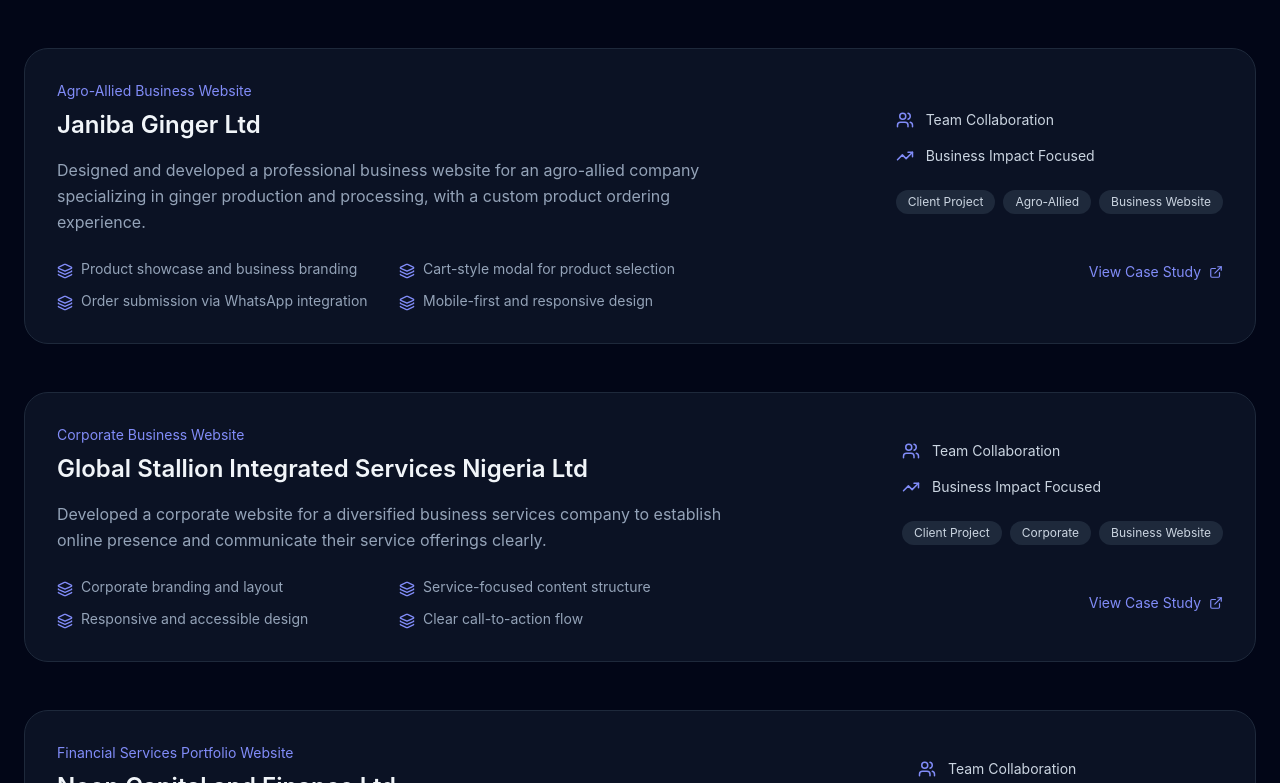
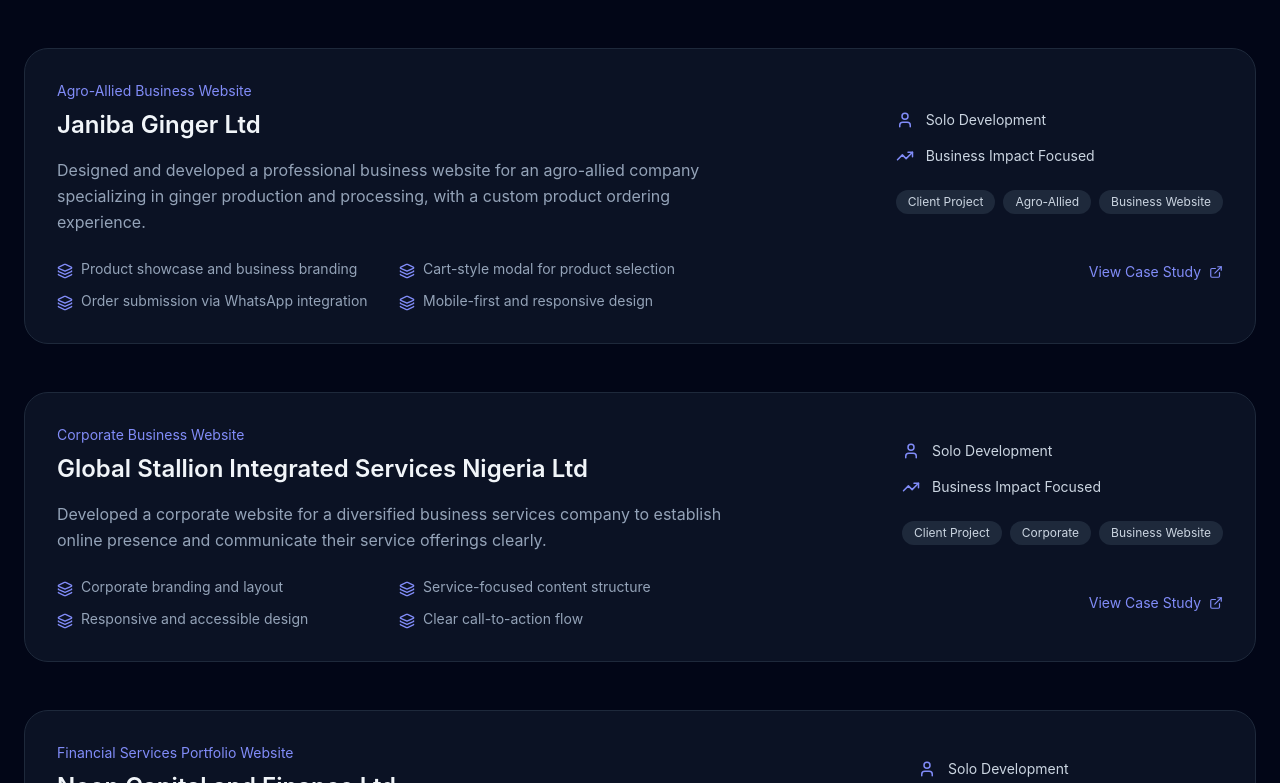
Before and after one commit to adamulab/adamucreates, a React (Vite) app: page /projects in a window 1280 px wide. Shown: the part 1277-2060 px from the top of the page. Built offline with nearby package versions, Linux system fonts and the light colour scheme.

Commit message:
correct seperation between team collaboration and solo development

```diff
--- a/src/pages/Projects.jsx
+++ b/src/pages/Projects.jsx
@@ -1,6 +1,6 @@
 import { useState } from "react";
 import { motion } from "framer-motion";
-import { Users, Layers, TrendingUp, ExternalLink } from "lucide-react";
+import { Users, User, Layers, TrendingUp, ExternalLink } from "lucide-react";
 import CaseStudyModal from "../components/CaseStudyModal";
 import { CASE_STUDY_STATUS } from "../data/caseStudyStatusConfig";
 
@@ -10,6 +10,7 @@
   ======================= */
   {
     title: "Enterprise Inventory & Payment System",
+    collaboration: "team",
     context: "Team-based enterprise application",
     status: "in-progress",
     caseStudyStatus: "testing",
@@ -25,6 +26,7 @@
   },
   {
     title: "NaijaHomePro",
+    collaboration: "team",
     context: "Real Estate Management System (Team Project)",
     status: "in-progress",
     caseStudyStatus: "development",
@@ -40,6 +42,7 @@
   },
   {
     title: "Patient Records Management System",
+    collaboration: "team",
     context: "Healthcare Information System",
     status: "in-progress",
     caseStudyStatus: "requirements",
@@ -59,6 +62,7 @@
   ======================= */
   {
     title: "Janiba Ginger Ltd",
+    collaboration: "solo",
     context: "Agro-Allied Business Website",
     status: "completed",
     description:
@@ -74,6 +78,7 @@
   },
   {
     title: "Global Stallion Integrated Services Nigeria Ltd",
+    collaboration: "solo",
     context: "Corporate Business Website",
     status: "completed",
     description:
@@ -89,6 +94,7 @@
   },
   {
     title: "Noon Capital and Finance Ltd",
+    collaboration: "solo",
     context: "Financial Services Portfolio Website",
     status: "completed",
     description:
@@ -108,6 +114,7 @@
   ======================= */
   {
     title: "Gidaje360",
+    collaboration: "team",
     context: "Property Management App",
     status: "completed",
     description:
@@ -122,6 +129,7 @@
   },
   {
     title: "AdamuCreates – Developers Quiz Game",
+    collaboration: "solo",
     context: "Personal Project",
     status: "completed",
     description:
@@ -137,6 +145,7 @@
   },
   {
     title: "Weather App",
+    collaboration: "solo",
     context: "Mini Project",
     status: "completed",
     description:
@@ -152,6 +161,7 @@
   },
   {
     title: "To-Do List App",
+    collaboration: "solo",
     context: "Mini Project",
     status: "completed",
     description:
@@ -235,7 +245,17 @@
           {/* Meta */}
           <div className="flex flex-col gap-4 min-w-[220px]">
             <div className="flex items-center gap-3 text-sm text-slate-300">
-              <Users size={18} className="text-indigo-400" /> Team Collaboration
+              {project.collaboration === "team" ? (
+                <>
+                  <Users size={18} className="text-indigo-400" />
+                  Team Collaboration
+                </>
+              ) : (
+                <>
+                  <User size={18} className="text-indigo-400" />
+                  Solo Development
+                </>
+              )}
             </div>
             <div className="flex items-center gap-3 text-sm text-slate-300">
               <TrendingUp size={18} className="text-indigo-400" /> Business
```
